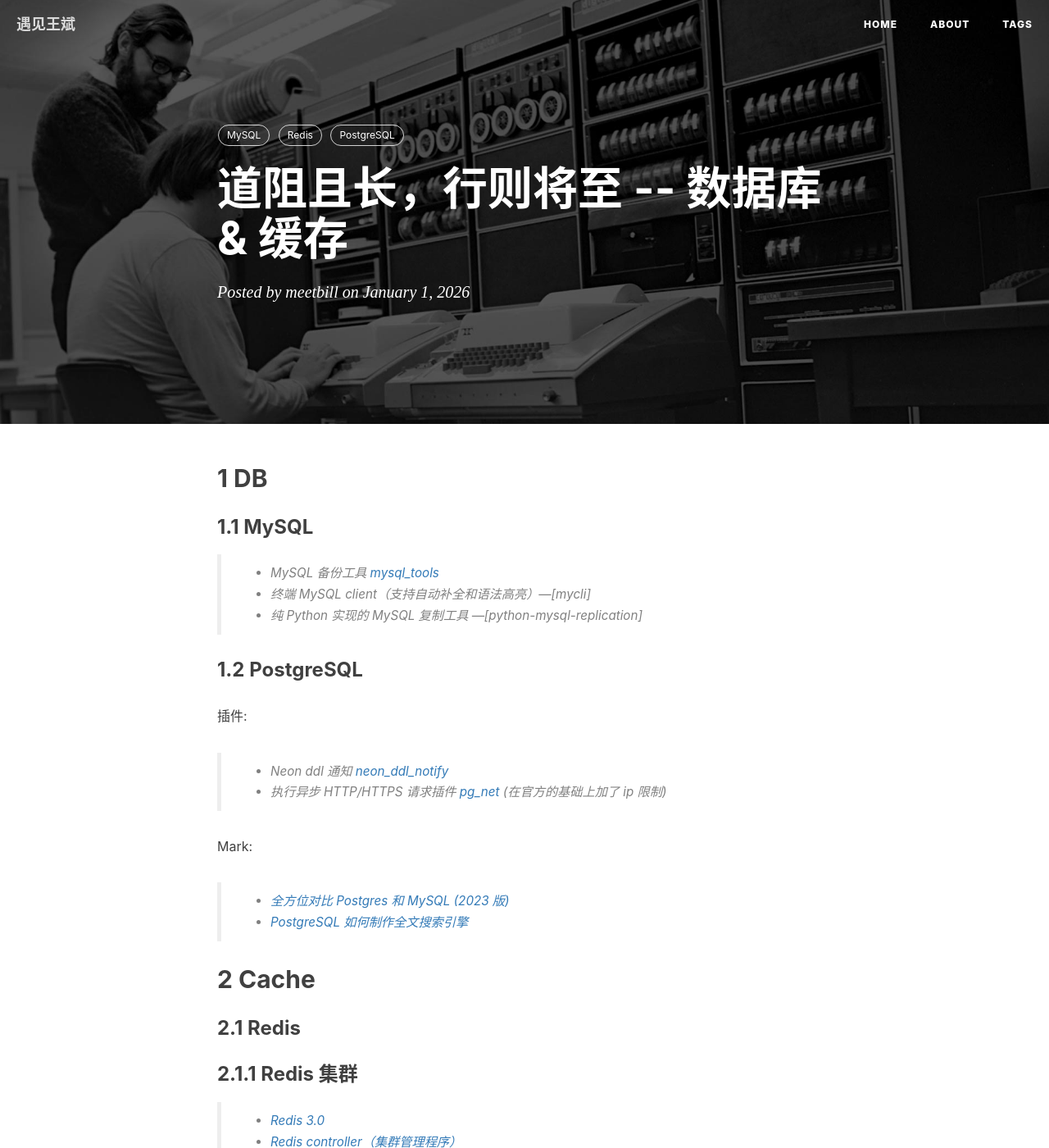
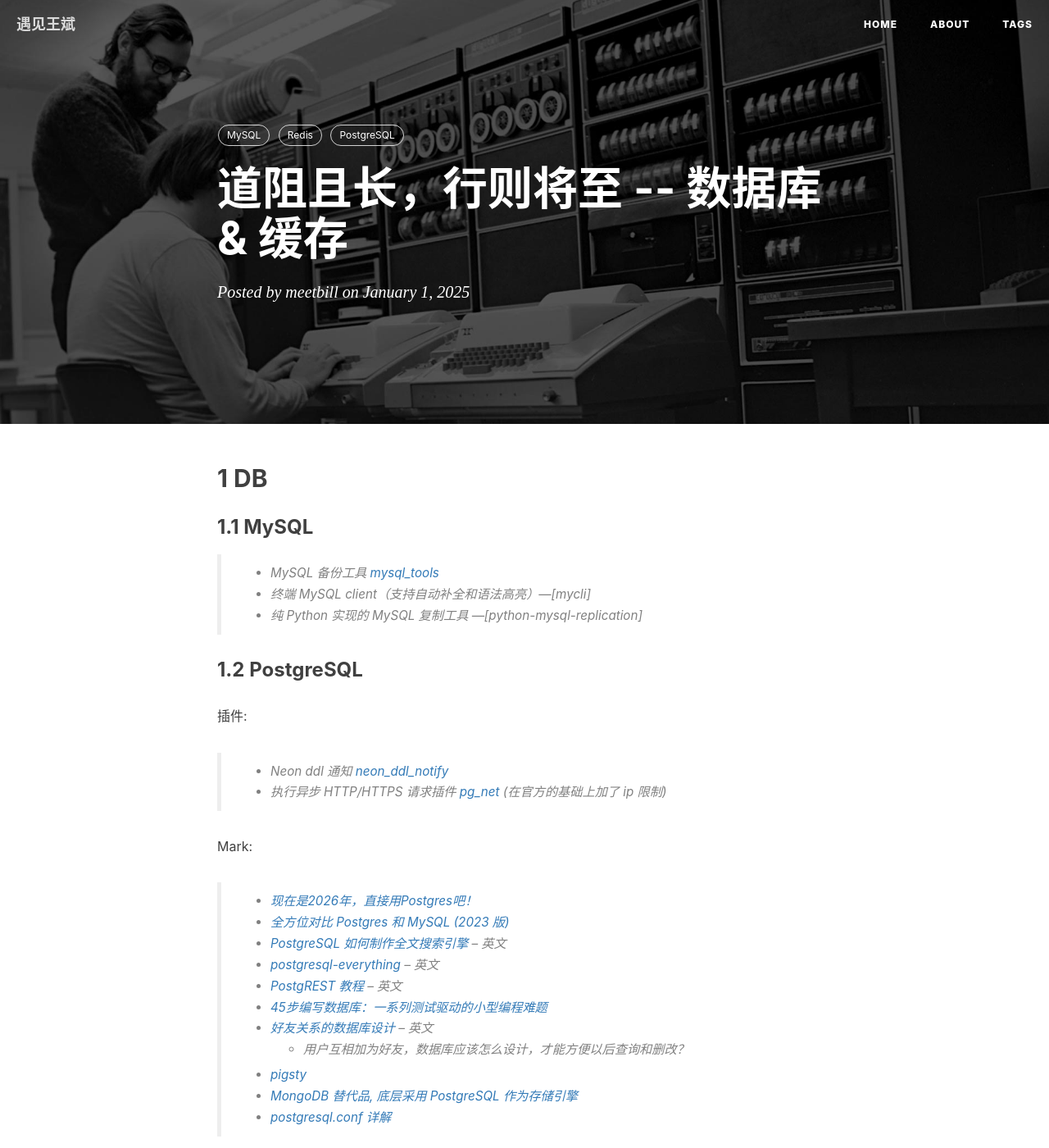
Before and after one commit to meetbill/meetbill.github.io, a Jekyll site: the page built from _posts/2025-01-01-db.md, in a window 1280 px wide and 1400 px high. Shown: the whole window at 82% size. Built offline with Jekyll 4.4.1, drawn with Linux system fonts in a browser that asks for light colours; nearby versions of some CDN libraries; comment, search, counter and statistics services are not loaded; some of the changed text lies outside the part shown.

Commit message:
[Changed]: update doc

```diff
--- a/_posts/2026-01-01-db.md
+++ b/_posts/2025-01-01-db.md
@@ -1,7 +1,7 @@
 ---
 layout: post
 title: 道阻且长，行则将至 -- 数据库 & 缓存
-date:   2026-01-01 22:36:00
+date:   2025-01-01 22:36:00
 author:     "meetbill"
 categories: posts
 tags:
@@ -25,8 +25,20 @@ tags:
 > * 执行异步 HTTP/HTTPS 请求插件 [pg_net](https://github.com/meetbill/pg_net) (在官方的基础上加了 ip 限制)
 
 Mark:
+> * [现在是2026年，直接用Postgres吧！](https://www.tigerdata.com/blog/its-2026-just-use-postgres)
 > * [全方位对比 Postgres 和 MySQL (2023 版)](https://mp.weixin.qq.com/s/xf7qb4oAVHyi4_U32FSKPA)
-> * [PostgreSQL 如何制作全文搜索引擎](https://xata.io/blog/postgres-full-text-search-engine)
+> * [PostgreSQL 如何制作全文搜索引擎](https://xata.io/blog/postgres-full-text-search-engine) -- 英文
+> * [postgresql-everything](https://www.raphaelbauer.com/posts/postgresql-everything/) -- 英文
+> * [PostgREST 教程](https://boringsql.com/posts/postgrest-tutorial-part1/) -- 英文
+> * [45步编写数据库：一系列测试驱动的小型编程难题](https://trialofcode.org/database/)
+> * [好友关系的数据库设计](https://minimalmodeling.substack.com/p/modeling-mutual-friendship) -- 英文
+>   * 用户互相加为好友，数据库应该怎么设计，才能方便以后查询和删改？
+> * [pigsty](https://github.com/pgsty/pigsty)
+> * [MongoDB 替代品, 底层采用 PostgreSQL 作为存储引擎](https://github.com/FerretDB/FerretDB)
+> * [postgresql.conf 详解](https://postgresqlco.nf/en/doc/param/)
+
+### 1.3 SQLite
+> * [自己动手写一个简单的数据库](https://cstack.github.io/db_tutorial/)--用 C 语言写一个类似 sqlite 的数据库，理解数据库的实现原理。
 
 ## 2 Cache
 
```
Also changed, not shown: _posts/2016-01-01-SRE.md (renamed from _posts/2016-06-05-SRE.md, +1 -1 lines), _posts/2016-05-31-note.md (deleted, +0 -28 lines), _posts/2017-01-01-note.md (added, +41 -0 lines), _posts/2019-01-01-cloud.md (+6 -0 lines), _posts/2026-01-01-AI.md (added, +14 -0 lines).
